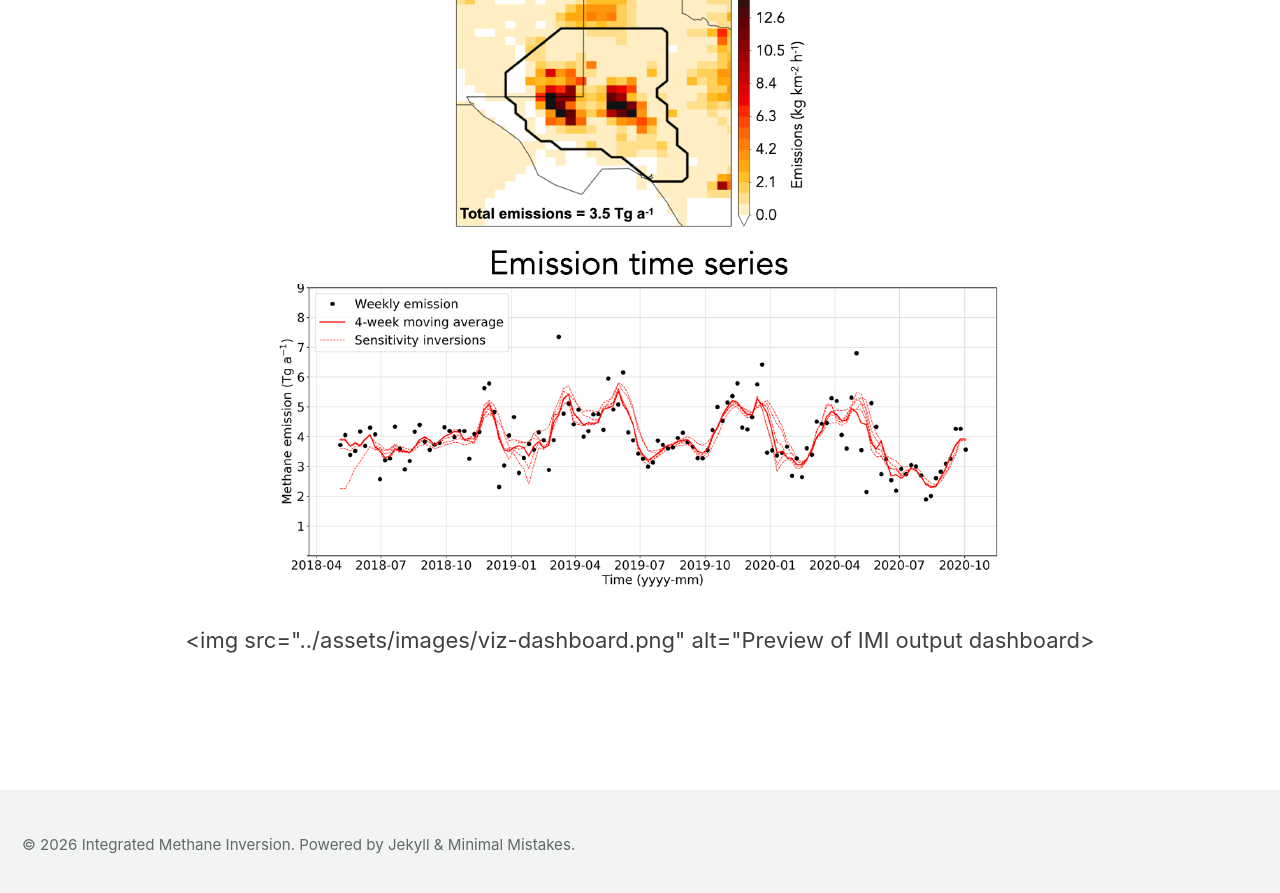
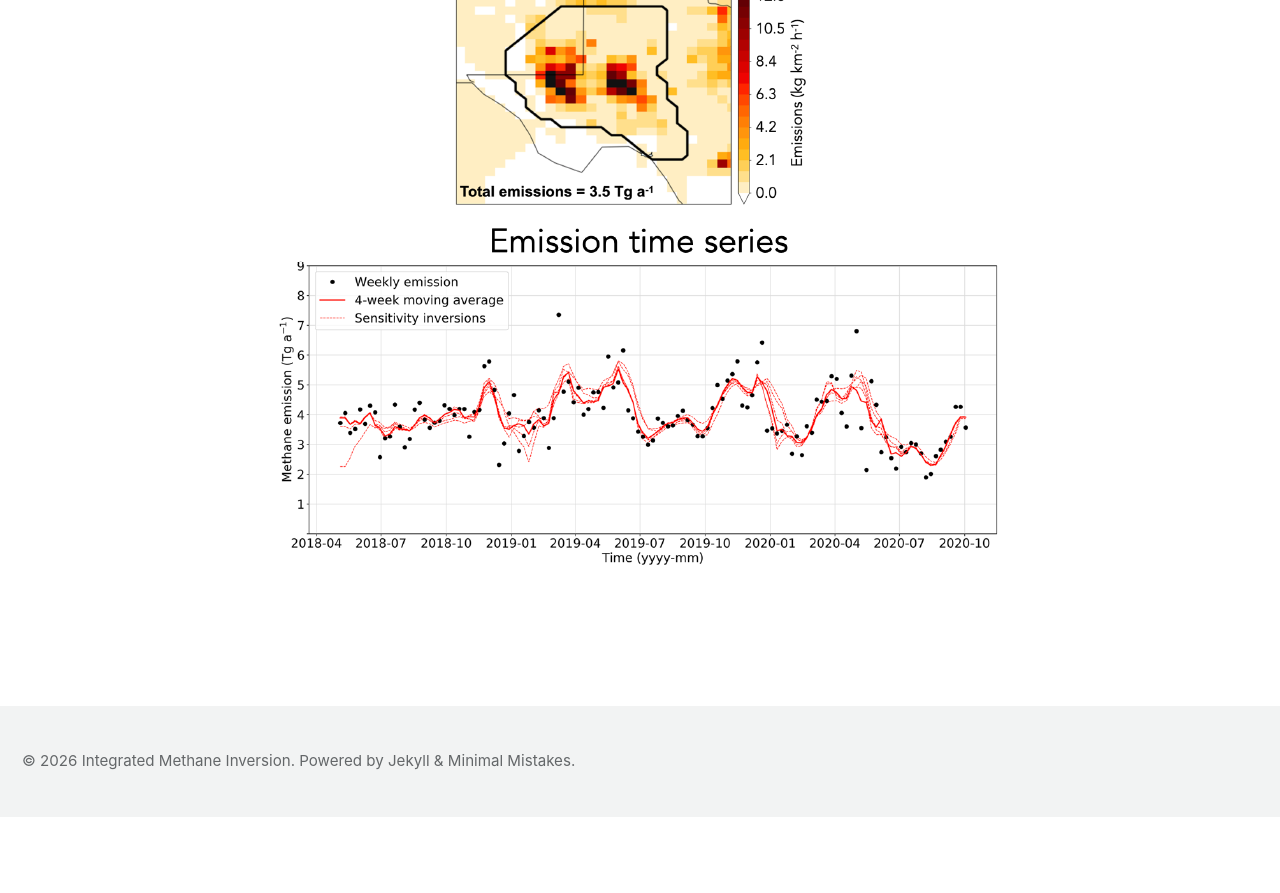
Before and after one commit to IntegratedMethaneInversion/integratedmethaneinversion.github.io, a Jekyll site: the page built from _pages/about.md, in a window 1280 px wide and 900 px high, scrolled down 1589 px. Shown: the top 893 px of the window. Built offline with Jekyll 4.4.1, drawn with Linux system fonts in a browser that asks for light colours; cached includes are drawn as plain includes; after the commit the page ends 2406 px from its top, so only the background shows below that; some of the changed text lies outside the part shown.

Commit message:
Fix broken image reference on about page
Signed-off-by: Melissa Sulprizio <mpayer@seas.harvard.edu>

```diff
--- a/_pages/about.md
+++ b/_pages/about.md
@@ -44,31 +44,29 @@
 
 <div class="pageWrapper">
 
-<p>The Integrated Methane Inversion (IMI) is a user-friendly research-grade cloud-computing tool for <strong>estimating total methane emissions for any domain and period of interest</strong> by analytical inversion of satellite observations from the TROPOspheric Monitoring Instrument (TROPOMI). It enables researchers and stakeholders to <strong>infer methane emissions at up to 0.125° × 0.15625° (≈ 12 × 12 km²) spatial resolution</strong> and up to weekly temporal resolution from <a href="https://registry.opendata.aws/sentinel5p/">TROPOMI satellite data resident on the Amazon Web Services (AWS) cloud</a>, without requiring expert knowledge of inverse methods or cumbersome data download. The IMI can also be downloaded to local computing clusters.</p>
-
-<p>The IMI uses the <a href="https://geoschem.github.io/">GEOS-Chem 3-D chemical transport model</a> driven by NASA Goddard Earth Observing System (GEOS) meteorological data as a forward model for the inversion. It uses <strong>cutting-edge algorithms developed by the <a href="https://carboninversion.com/people/">IMI team</a></strong> and is documented extensively in peer-reviewed research literature. The IMI is <strong>strongly documented and fully open-source to ensure transparency, reproducibility, and integrity of the results.</strong></p>
-
-<p>The IMI can be run out of the box by simple editing of a configuration file. Advanced users can modify inversion parameters, use different prior information, evaluate results with independent data sets, explore configurations to maximize information content, and more. A <a href="https://mcdon1718-h.github.io/IMI-viz-fromscratch/" target="">web user interface</a> allows users to explore interactively their output and share it with stakeholders.</p>
-
-<p>An IMI preview feature allows the users to display the satellite observations for their domain and period of interest along with prior emission inventories, point source data, and expected information to be achieved from the inversion.</p>
-
 <div style="display: flex; justify-content: center; align-items: center">
 	<a href="https://imi.readthedocs.io/en/latest/getting-started/quick-start.html">
 		<button id="access-btn">Learn How to Access</button>
     </a>
 </div>
 
+<p>The Integrated Methane Inversion (IMI) is a user-friendly research-grade cloud-computing tool for <strong>estimating total methane emissions for any domain and period of interest</strong> by analytical inversion of satellite observations from the TROPOspheric Monitoring Instrument (TROPOMI). It enables researchers and stakeholders to <strong>infer methane emissions at up to 0.125° × 0.15625° (≈ 12 × 12 km²) spatial resolution</strong> and up to weekly temporal resolution from <a href="https://registry.opendata.aws/sentinel5p/">TROPOMI satellite data resident on the Amazon Web Services (AWS) cloud</a>, without requiring expert knowledge of inverse methods or cumbersome data download. The IMI can also be downloaded to local computing clusters.</p>
+
+<p>The IMI uses the <a href="https://geoschem.github.io/">GEOS-Chem 3-D chemical transport model</a> driven by NASA Goddard Earth Observing System (GEOS) meteorological data as a forward model for the inversion. It uses <strong>cutting-edge algorithms developed by the <a href="https://carboninversion.com/people/">IMI team</a></strong> and is documented extensively in peer-reviewed research literature. The IMI is <strong>strongly documented and fully open-source to ensure transparency, reproducibility, and integrity of the results.</strong></p>
+
 <p align="center">
 		<img src="../assets/images/model.png" alt="Image depicting inversion workflow">
 </p>
+
+<p>The IMI can be run out of the box by simple editing of a configuration file. Advanced users can modify inversion parameters, use different prior information, evaluate results with independent data sets, explore configurations to maximize information content, and more. A <a href="https://mcdon1718-h.github.io/IMI-viz-fromscratch/" target="">web user interface</a> allows users to explore interactively their output and share it with stakeholders.</p>
+
+<p>An IMI preview feature allows the users to display the satellite observations for their domain and period of interest along with prior emission inventories, point source data, and expected information to be achieved from the inversion.</p>
+
+
 
 <p align="center">
 		<img src="../assets/images/optimized_emissions.png" alt="Map of optimized methane emissions"/> &nbsp;&nbsp;&nbsp;
 		<img src="../assets/images/emissions_timeline.png" alt="Methane emission timeseries"/>
 </p>
 
-<p align="center">
-		<img src="../assets/images/viz-dashboard.png" alt="Preview of IMI output dashboard>
-</p>
-
 </div>
```
Also changed, not shown: assets/images/viz-dashboard.png (deleted).
